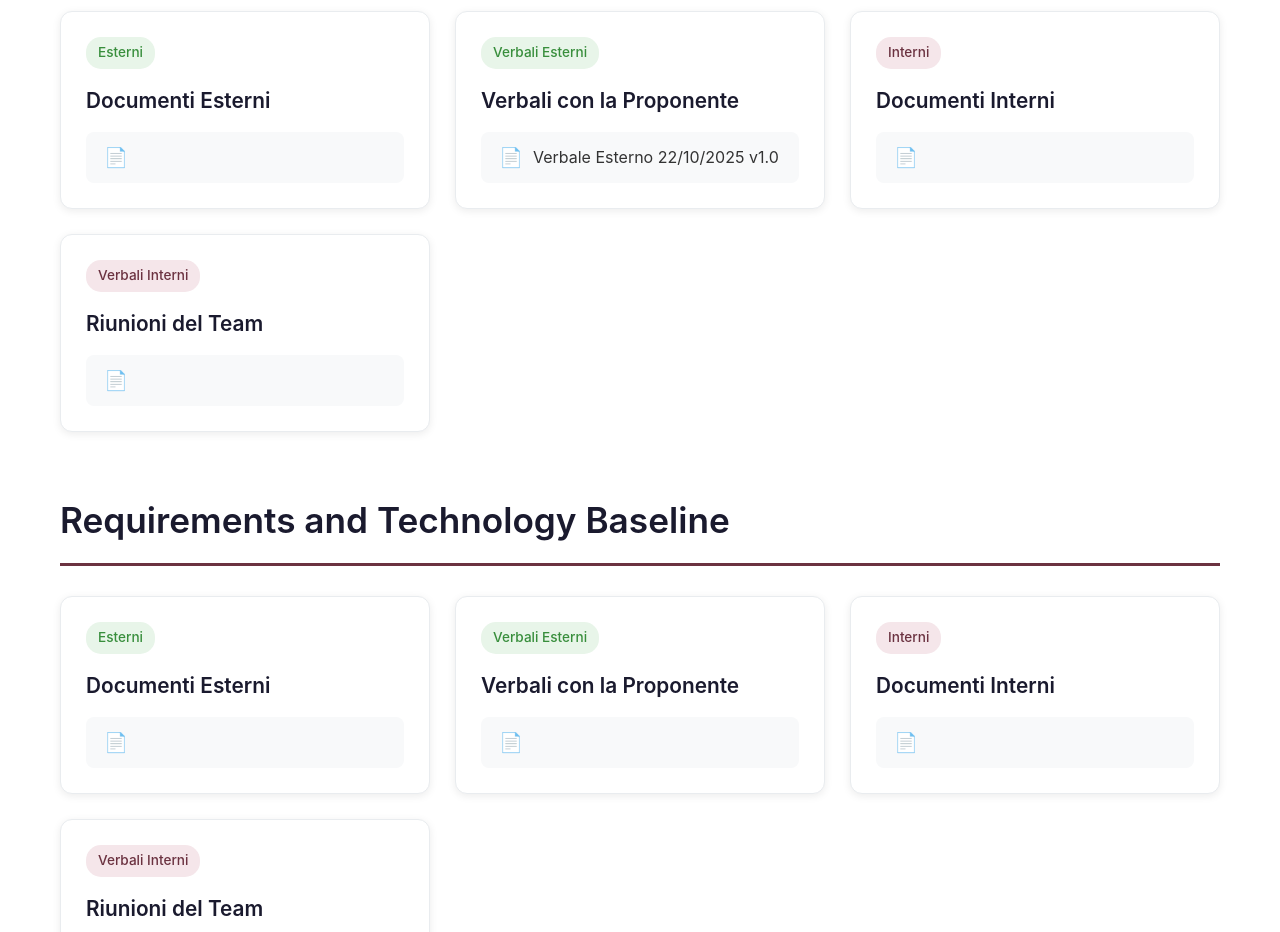
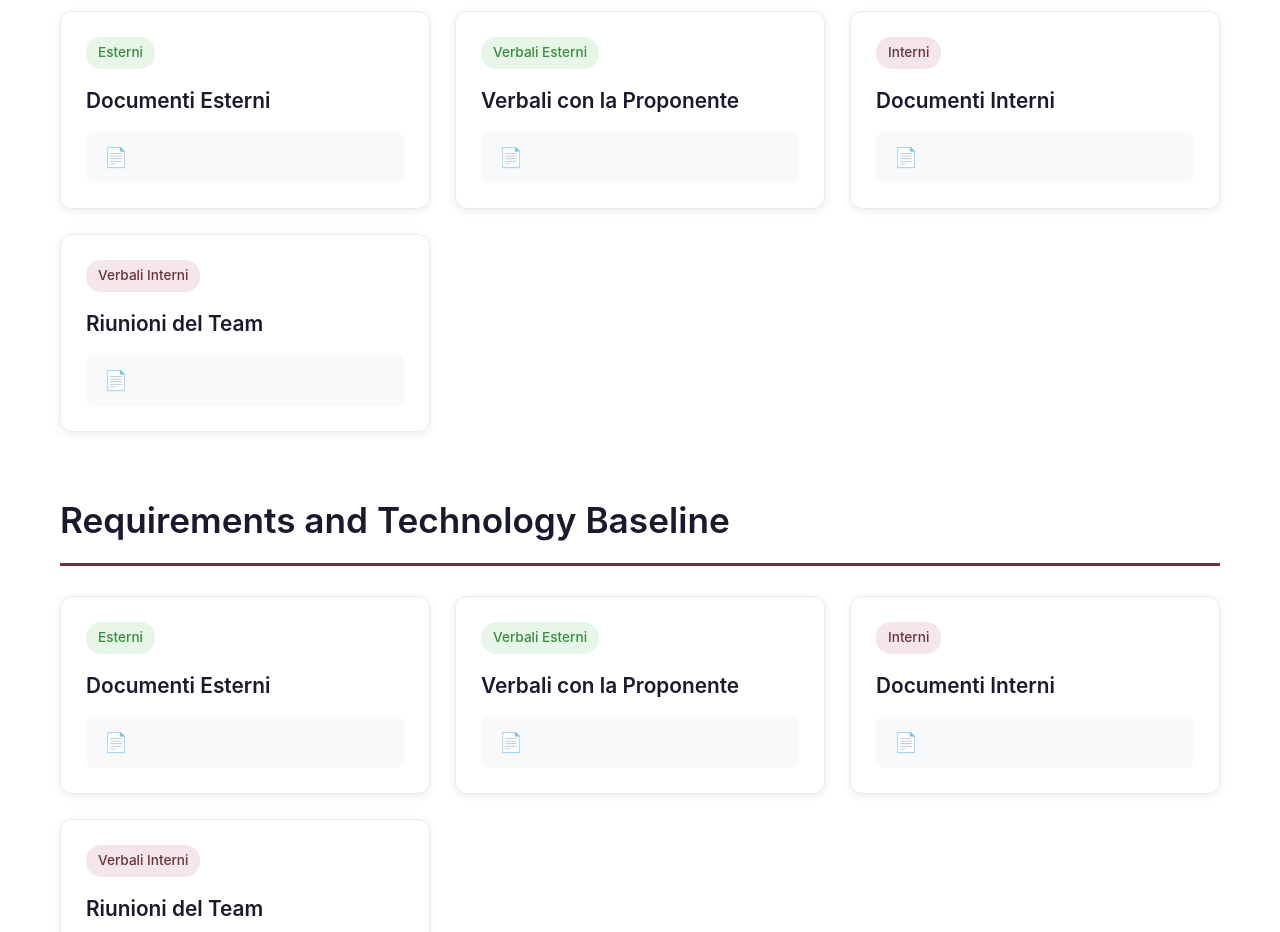
Before and after one commit to alicezago04/sito-web, a plain HTML site: page index.html in a window 1280 px wide. Shown: the part 1040-1972 px from the top of the page. Drawn offline with Linux system fonts and the light colour scheme.

Commit message:
Update link in index.html
Removed link to 'Verbale Esterno 22/10/2025 v1.0' and added an empty link.

```diff
--- a/index.html
+++ b/index.html
@@ -59,7 +59,7 @@
                     <h3>Verbali con la Proponente</h3>
                     <div class="doc-links">
                         <!-- da inserire i verbali esterni -->
-                        <a href="#images/Ergon_22-10_firmato.pdf" class="doc-link">Verbale Esterno 22/10/2025 v1.0</a>
+                        <a href="#" class="doc-link"></a>
                     </div>
                 </div>
 
```
